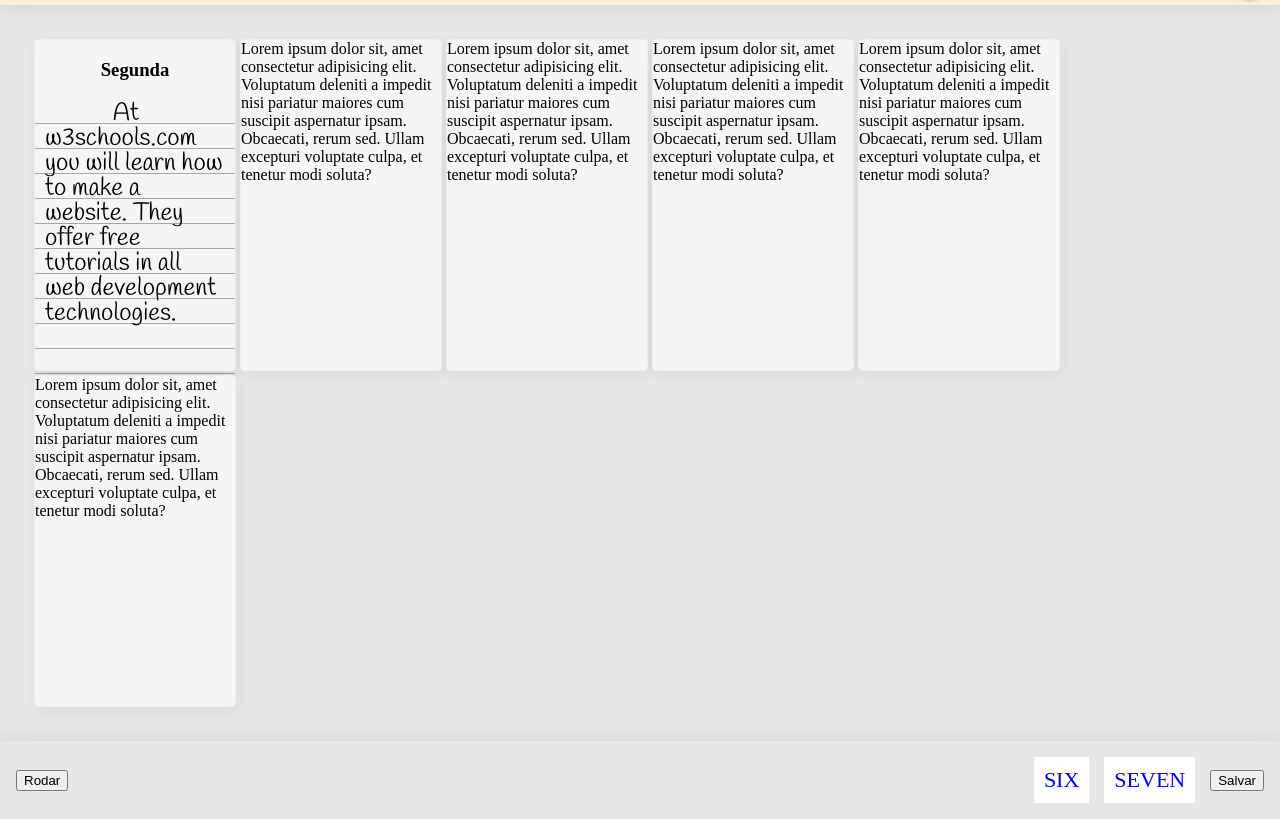
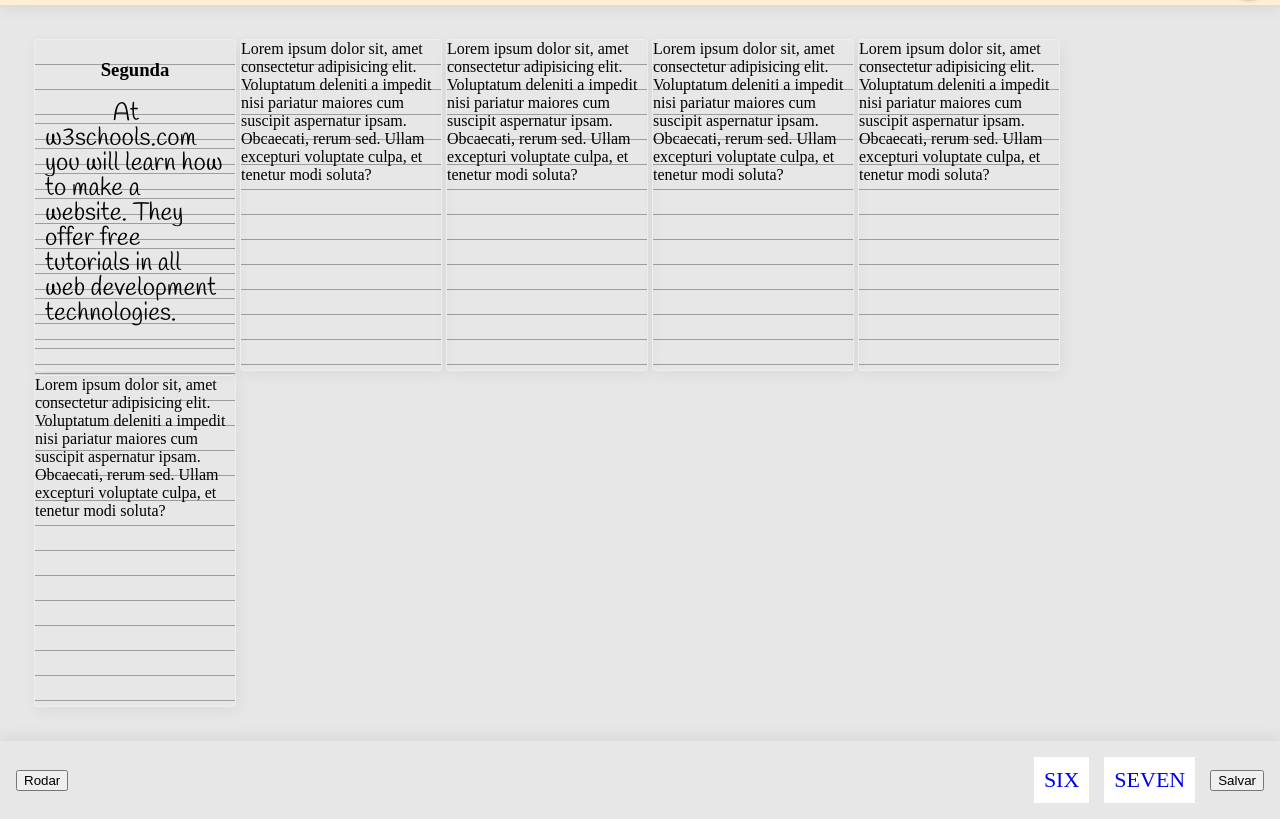
Before and after one commit to eduardoslompo/Planner, a website: page index.html in a window 1280 px wide. Shown: the part 61-880 px from the top of the page. Drawn offline with nearby package versions, Linux system fonts and the light colour scheme.

Commit message:
Update style.css

```diff
--- a/style.css
+++ b/style.css
@@ -104,6 +104,8 @@ button {
   margin: 2px;
   width: 200px;
   height: 330px;
+  background: url(lines.png) repeat-y;
+
 }
 
 textarea {
```
